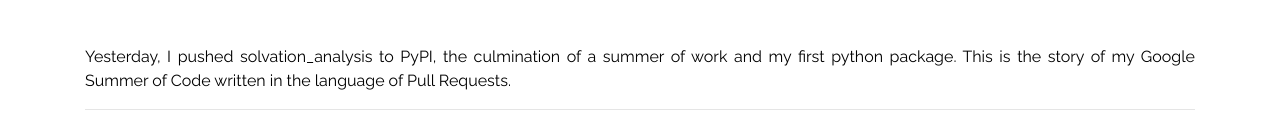
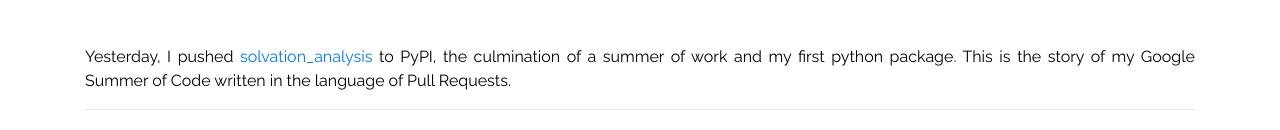
Before and after one commit to orionarcher/orion-website, a Gatsby site: page /blog/2021_08_20_gsoc_conclusion/ in a window 1280 px wide. Shown: the part 243-373 px from the top of the page. Built offline with nearby package versions, Linux system fonts and the light colour scheme; Gatsby itself is replaced by a stand-in of ours; no server answers.

Commit message:
added link to project

```diff
--- a/src/content/blog/2021_08_20_gsoc_conclusion/index.md
+++ b/src/content/blog/2021_08_20_gsoc_conclusion/index.md
@@ -6,7 +6,7 @@ author: "Orion Cohen"
 date: "2020-08-20"
 ---
 
-Yesterday, I pushed solvation_analysis to PyPI, the culmination of a summer of work and my first python package. This is the story of my Google Summer of Code written in the language of Pull Requests.
+Yesterday, I pushed [solvation_analysis](https://pypi.org/project/solvation-analysis/) to PyPI, the culmination of a summer of work and my first python package. This is the story of my Google Summer of Code written in the language of Pull Requests.
 
 ---
 
```
